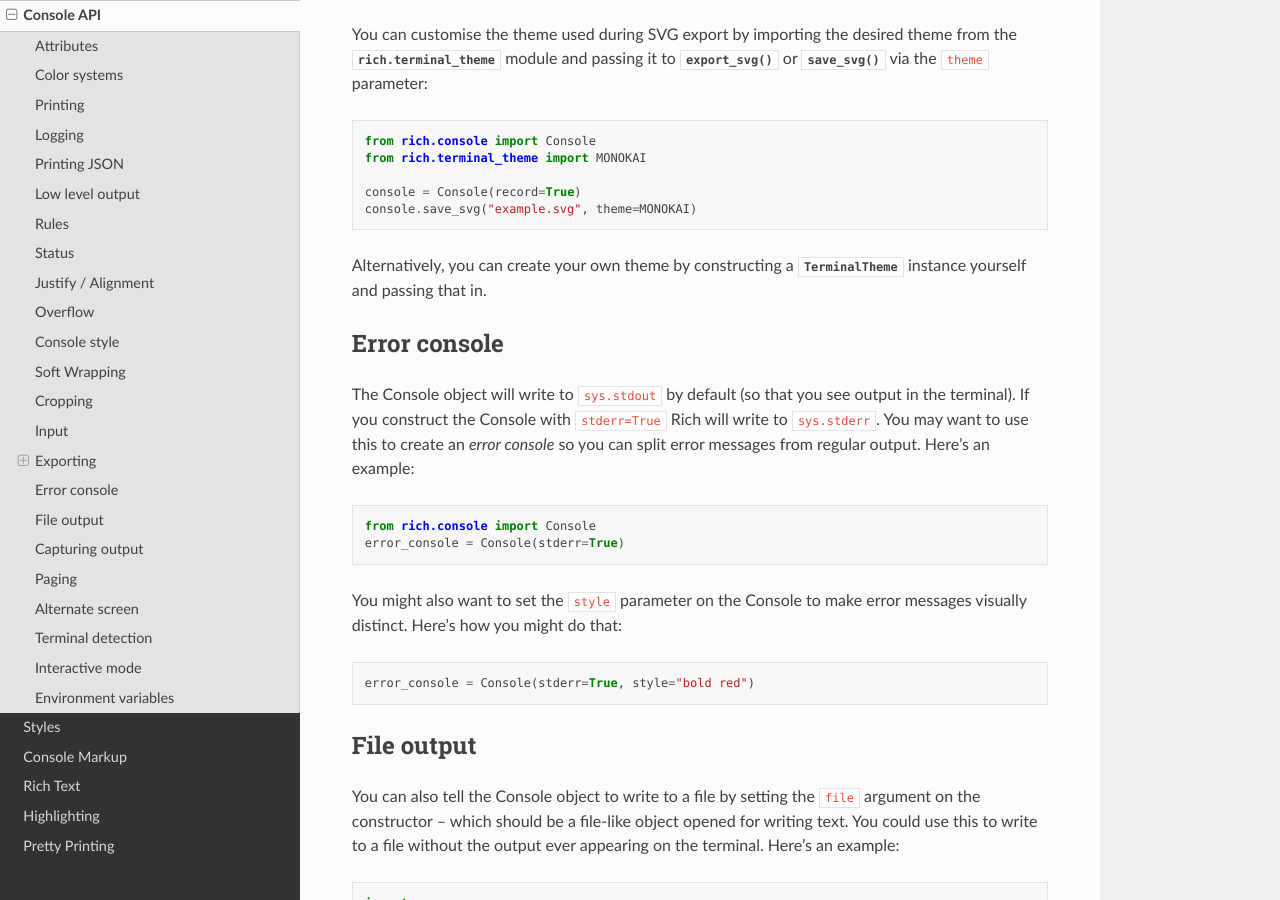
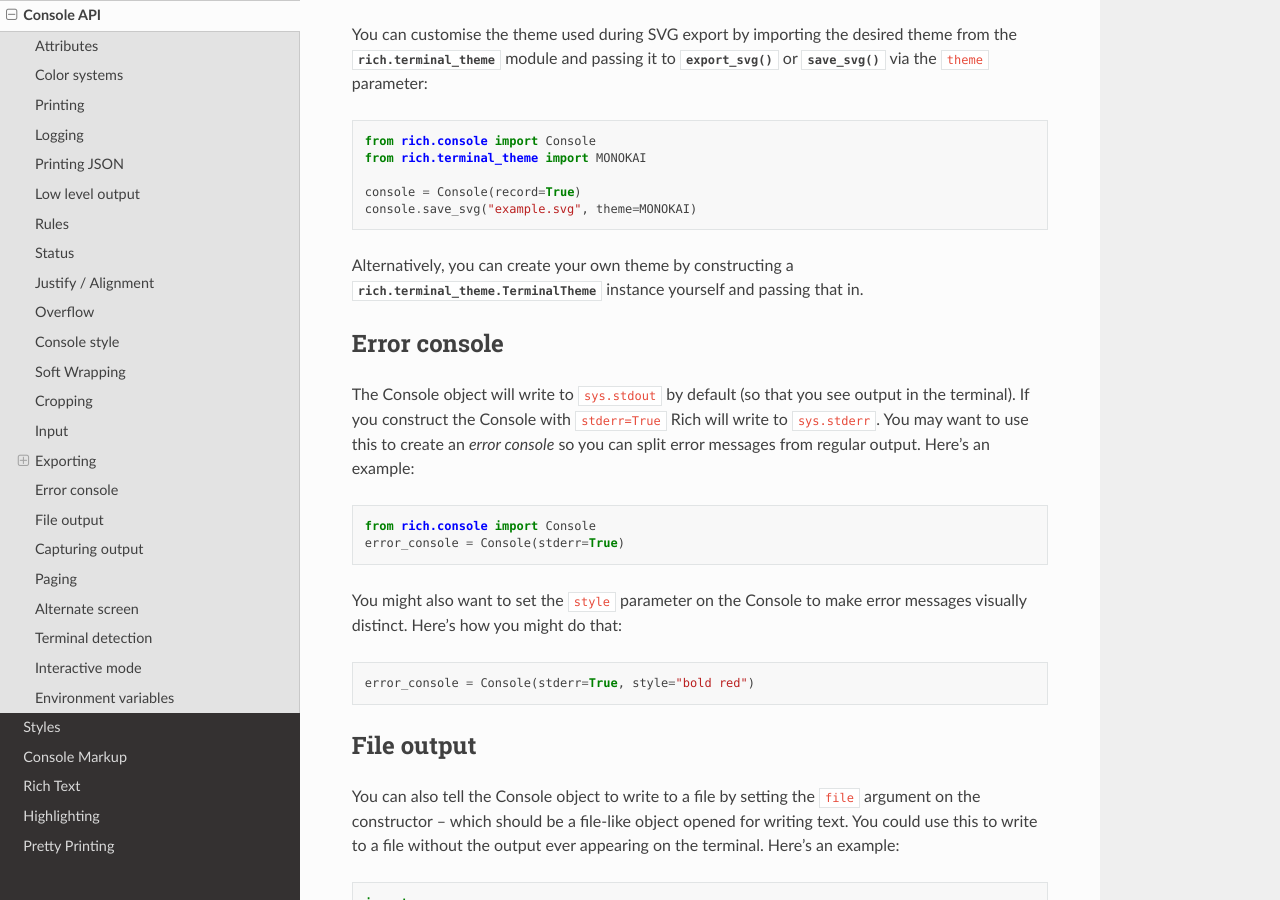
Before and after one commit to Textualize/rich, a Sphinx documentation site: the page built from docs/source/console.rst, in a window 1280 px wide and 900 px high, scrolled down 7931 px. Built offline with Sphinx 7.4.7 and the Read the Docs theme 2.0.0, drawn with Linux system fonts in a browser that asks for light colours.

```diff
--- a/docs/source/console.rst
+++ b/docs/source/console.rst
@@ -281,7 +281,7 @@ You can customise the theme used during SVG export by importing the desired them
     console = Console(record=True)
     console.save_svg("example.svg", theme=MONOKAI)
 
-Alternatively, you can create your own theme by constructing a :class:`~rich.terminal_theme.TerminalTheme` instance
+Alternatively, you can create your own theme by constructing a :class:`rich.terminal_theme.TerminalTheme` instance
 yourself and passing that in.
 
 Error console
```
Also changed, not shown: CHANGELOG.md (+4 -0 lines).
